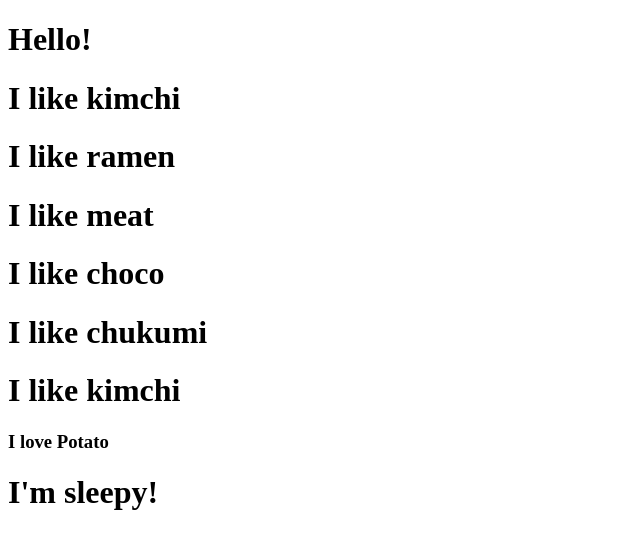
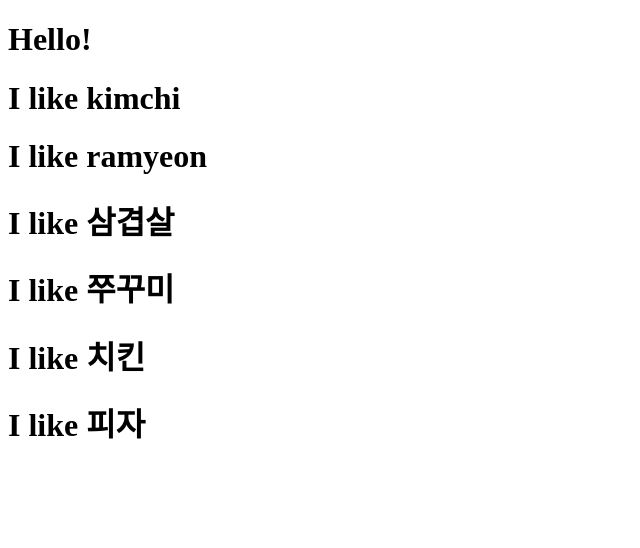
Before and after one commit to HoyeongJeon/movie_app, a React (Create React App) app: page / in a window 1280 px wide. Shown: the top 548 px of the page, without its empty margins (0-640 px from the left). Built offline with nearby package versions, Linux system fonts and the light colour scheme.

Commit message:
jsx 개념

```diff
--- a/src/App.js
+++ b/src/App.js
@@ -1,3 +1,5 @@
+import React from "react";
+
 function Food({ favourite }) {
   return <h1>I like {favourite}</h1>;
 }
@@ -7,11 +9,11 @@ function App() {
     <div className="App">
       <h1>Hello!</h1>
       <Food favourite="kimchi" />
-      <Food favourite="ramen" />
-      <Food favourite="meat" />
-      <Food favourite="choco" />
-      <Food favourite="chukumi" />
-      <Food favourite="kimchi" />
+      <Food favourite="ramyeon" />
+      <Food favourite="삼겹살" />
+      <Food favourite="쭈꾸미" />
+      <Food favourite="치킨" />
+      <Food favourite="피자" />
     </div>
   );
 }
--- a/src/Potato.js
+++ /dev/null
@@ -1,10 +0,0 @@
-function Potato() {
-  return (
-    <div>
-      <h3>I love Potato</h3>
-      <h1>I'm sleepy!</h1>
-    </div>
-  );
-}
-
-export default Potato;
--- a/src/index.js
+++ b/src/index.js
@@ -1,12 +1,10 @@
 import React from "react";
 import ReactDOM from "react-dom";
 import App from "./App";
-import Potato from "./Potato";
 
 ReactDOM.render(
-  <React.StrictMode>
-    <App />
-    <Potato />
-  </React.StrictMode>,
+  // <React.StrictMode>
+  <App />,
+  // </React.StrictMode>,
   document.getElementById("potato")
 );
```
